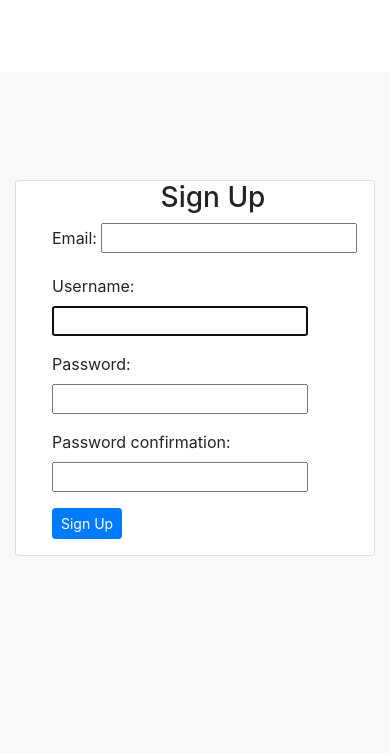
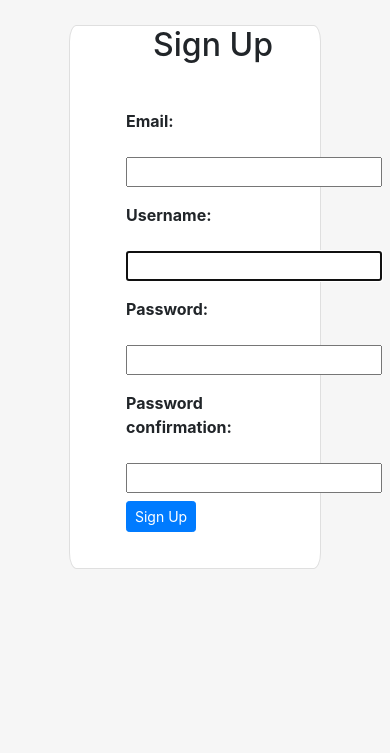
Before and after one commit to njoroge33/instamedia, a Django app: page / in a window 390 px wide. Shown: the top 753 px of the page. Run offline with Django 3.2, Linux system fonts and the light colour scheme; some libraries are stand-ins or nearby versions.

Commit message:
style the signup page

```diff
--- a/insta/settings.py
+++ b/insta/settings.py
@@ -122,3 +122,6 @@ USE_TZ = True
 # https://docs.djangoproject.com/en/3.0/howto/static-files/
 
 STATIC_URL = '/static/'
+STATICFILES_DIRS = [
+    os.path.join(BASE_DIR, "static"),
+]
--- a/insta/urls.py
+++ b/insta/urls.py
@@ -18,5 +18,5 @@ from django.urls import path, re_path, include
 
 urlpatterns = [
     path('admin/', admin.site.urls),
-    re_path('^$', include('instaphoto.urls')),
+    re_path('^', include('instaphoto.urls')),
 ]
--- a/instaphoto/templates/auth/signup.html
+++ b/instaphoto/templates/auth/signup.html
@@ -1,39 +1 @@
 {%extends 'base.html'%}
-{% block content %}
-<div class="container-fluid bg-light">
-  <div class="row">
-    <!-- Empty div -->
-    <div class="col-md-4"></div>
-    <div class="col-md-4">
-      {% if form.errors %}
-      <p> Some Information Might be Incorrect </p>
-      {% endif %}
-      <div class="card" style="margin-top:30%;padding-left: 10%;overflow: hidden;margin-bottom:55%;">
-
-        <div class="card-heading">
-          <h3 class="text-center">Sign Up</h3>
-        </div>
-
-          <form method="post">
-            {% csrf_token %}
-            <div>
-              {{form.as_p}}
-            </div>
-
-            <div class="form-group">
-              <input type="submit" class="btn btn-primary btn-sm" value="Sign Up">
-            </div>
-
-            <input type="hidden" name="next" value="{{next}}">
-
-          </form>
-
-      </div>
-
-    </div>
-    <!-- empty div -->
-    <div class="col-md-4"></div>
-  </div>
-</div>
-
-{% endblock %}
--- a/instaphoto/templates/base.html
+++ b/instaphoto/templates/base.html
@@ -18,12 +18,56 @@
   {% endblock %}
 
 </head>
-<body>
-    {%include 'navbar.html'%}
+<body style="height:100%;background-color:#F6F6F6;">
 
-    {% block content %}
+  {% block content %}
+  <div class="container-fluid">
+    <div class="row">
+      <!-- Empty div -->
+      <div class="col-md-2">
 
-    {%endblock%}
+      </div>
+      <div class="col-md-3" style="text-align: right;">
+        <img src="static/images/phon.jpg" class="img-fluid oya" style="margin-top:13%;height: 90%;">
+      </div>
+      <div class="col-md-5">
+        {% if form.errors %}
+        <p> Some Information Might be Incorrect </p>
+        {% endif %}
+        <div class="card" style="margin-top:7%;padding-left: 10%;border-radius:3%;">
+
+          <div class="card-heading">
+            <h2 class="text-center">{{name}}</h2>
+          </div>
+
+          <form class="card-body" method="post">
+            {% csrf_token %}
+            {% for field in form %}
+            <div class="fieldWrapper">
+              <p></p><strong>{{ field.label_tag }}</strong></p> {{ field }}
+              {% if field.help_text %}
+              <p class="help">{{ field.help_text|safe }}</p>
+              {% endif %}
+            </div>
+            {% endfor %}
+
+            <div class="form-group" style="margin-top:5%;">
+              <input type="submit" class="btn btn-primary btn-sm" value="{{name}}">
+            </div>
+
+            <input type="hidden" name="next" value="{{next}}">
+
+          </form>
+
+        </div>
+
+      </div>
+      <!-- empty div -->
+      <div class="col-md-1"></div>
+    </div>
+  </div>
+
+  {% endblock %}
 
     {% block scripts %}
         <script src="https://ajax.googleapis.com/ajax/libs/jquery/3.2.1/jquery.min.js"></script>
--- a/instaphoto/views.py
+++ b/instaphoto/views.py
@@ -2,6 +2,7 @@ from django.shortcuts import render
 from .forms import SignUpForm
 
 def signup(request):
+    name = "Sign Up"
     if request.method == 'POST':
         form = SignUpForm(request.POST)
         if form.is_valid():
@@ -9,4 +10,4 @@ def signup(request):
         return redirect('home')
     else:
         form = SignUpForm()
-    return render(request, 'auth/signup.html', {'form': form})
+    return render(request, 'auth/signup.html', {'form': form, 'name':name})
--- /dev/null
+++ b/static/css/index.css
@@ -0,0 +1,10 @@
+@media only screen and (max-width: 770px) {
+    .oya {
+      display: none;
+    }
+
+    .card {
+        margin-right: 15%;
+        margin-left: 15%;
+    }
+  }
```
Also changed, not shown: static/images/oya.jpg (added), static/images/phon.jpg (added).
